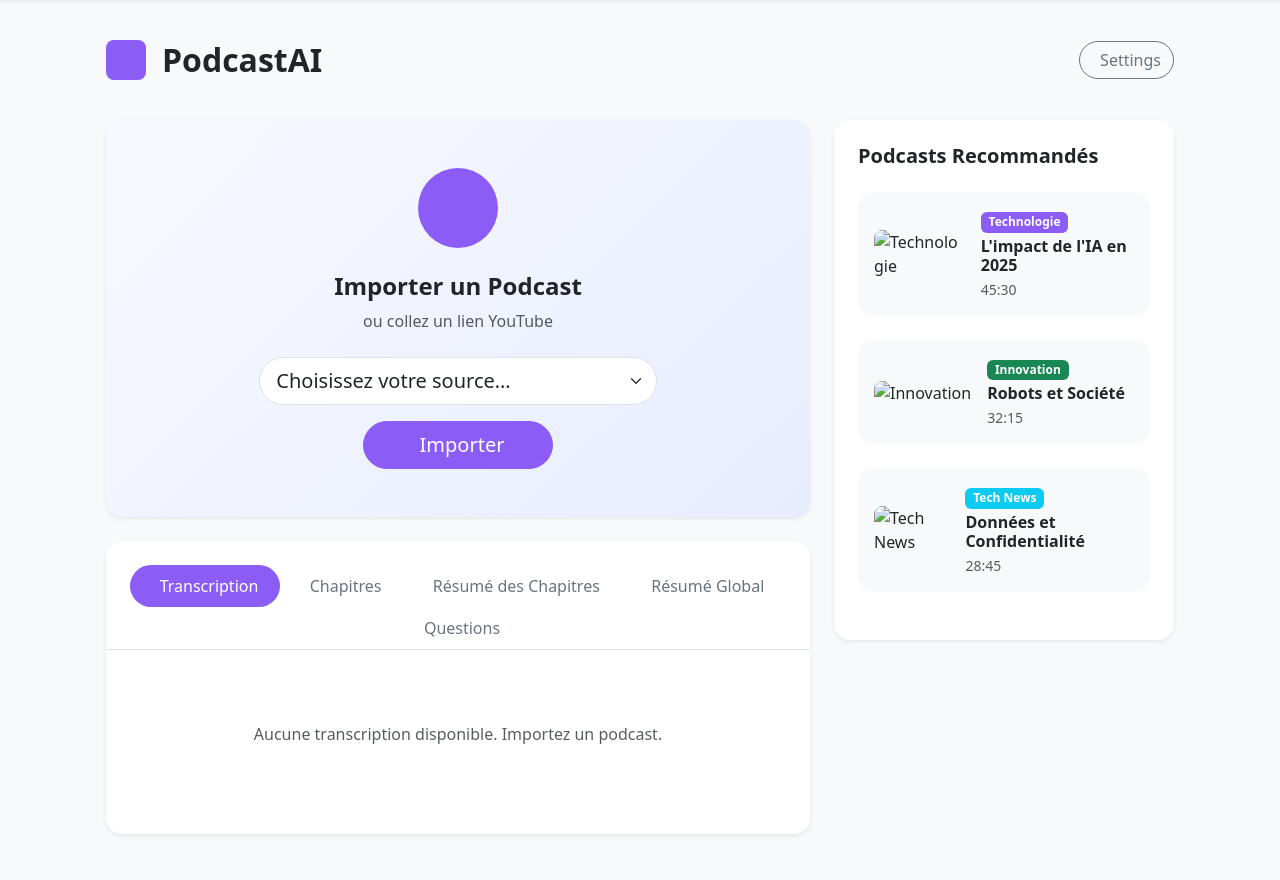
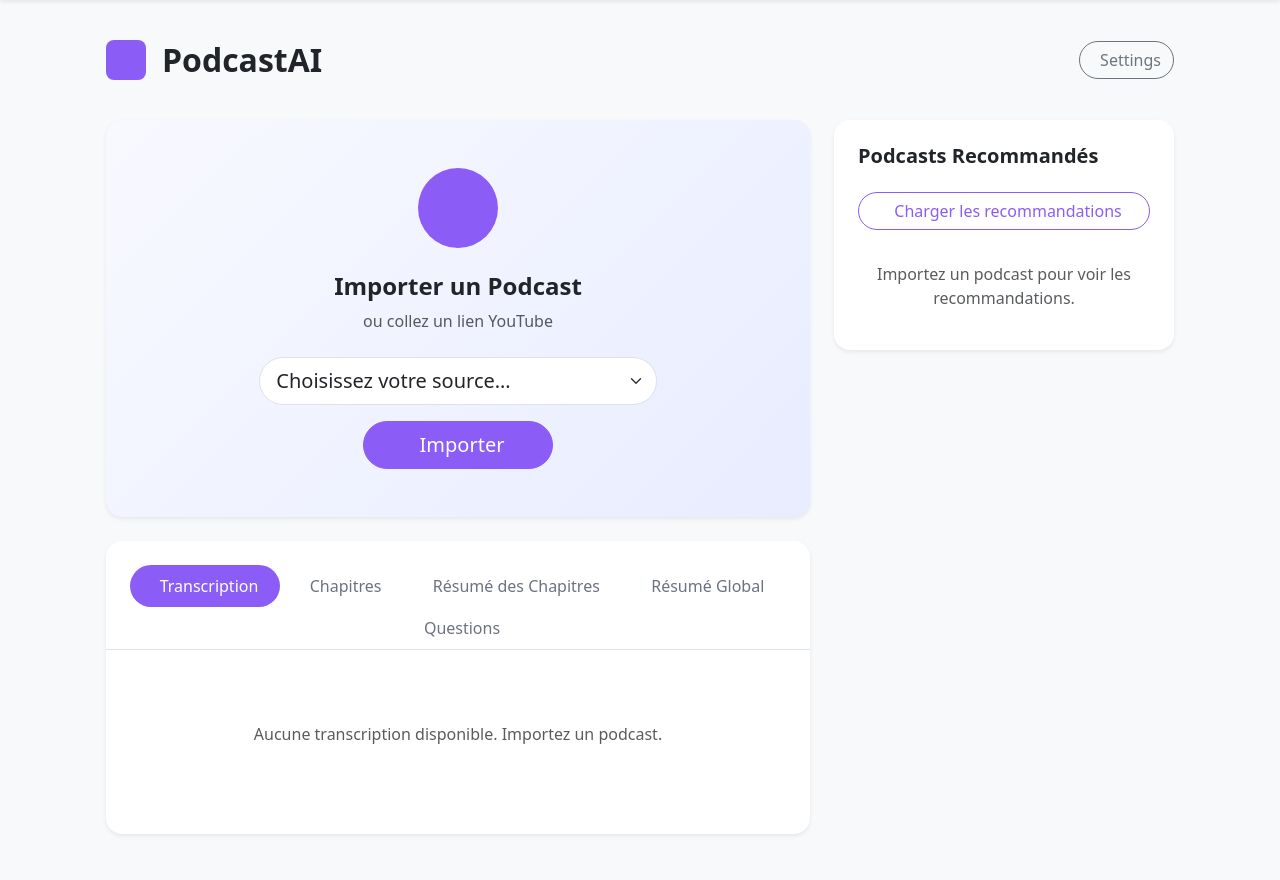
Before and after one commit to salahibra/podpal, a Flask app: page / in a window 1280 px wide. Shown: the part 70-950 px from the top of the page. Run offline with Flask 3, Linux system fonts and the light colour scheme; parts of the project's set-up code (start-up, migrations or seed data) failed here and were passed over; some libraries are stand-ins or nearby versions.

Commit message:
adding recommendations

```diff
--- a/main.py
+++ b/main.py
@@ -379,6 +379,79 @@ def rag_chat():
         "sources": sources
     }), 200
 
+import recommandation
+from build_podcast_vectorstore import build_podcast_chroma_index
+@app.route("/build_index_podcasts", methods=["GET"])
+def build_index_podcasts():
+    """
+    Cette route appelle directement la fonction `build_podcast_chroma_index`
+    qui se trouve dans `recommandation.py`. Elle reconstruit l’index Chroma
+    des épisodes de podcast stockés dans './podcast_dataset/podcast_epds_dataset.json'.
+    """
+    try:
+        # Appel à votre fonction pré-existante
+        build_podcast_chroma_index(persist_dir="data/vectorstores/podcast_eps")
+        return jsonify({"status": "Index Chroma des podcasts reconstruit avec succès."}), 200
+
+    except Exception as e:
+        logger.error(f"Erreur lors de build_podcast_chroma_index : {e}")
+        return jsonify({"error": f"Échec de la construction de l’index : {str(e)}"}), 500
+
+@app.route("/get_recommendations", methods=["GET"])
+def get_recommendations():
+    """
+    Cette route appelle directement la fonction `run_recommendation_from_summary_chroma`
+    qui se trouve dans `recommandation.py`. Elle renvoie en JSON la liste des recommandations.
+
+    ATTENTION :
+      - run_recommendation_from_summary_chroma affiche par défaut les résultats au format console.
+      - Pour la retourner en JSON, on adapte un peu son appel en interceptant la liste qu'elle génère.
+    """
+
+    try:
+        # run_recommendation_from_summary_chroma attend par défaut top_k=5 et persiste dans "data/vectorstores/podcast_eps"
+        # Mais pour récupérer ses recommandations au lieu de juste les afficher, on modifie légèrement son code
+        # pour qu'il renvoie la liste. On crée un wrapper temporaire ici.
+
+        # On duplique l'essentiel de run_recommendation_from_summary_chroma pour récupérer la liste :
+        from recommandation import load_global_summary
+        from langchain.vectorstores import Chroma
+        from langchain.embeddings import HuggingFaceEmbeddings
+
+        # 1) Charger le résumé global
+        global_summary = load_global_summary(filepath="data/summaries.json")
+
+        # 2) Préparer l’embedder + recharger l’index Chroma (persisté précédemment)
+        embedding_model = HuggingFaceEmbeddings(model_name="sentence-transformers/all-MiniLM-L6-v2")
+        persist_dir = "data/vectorstores/podcast_eps"
+        vectorstore = Chroma(persist_directory=persist_dir, embedding_function=embedding_model)
+
+        # 3) Lancer la recherche de similarité (on prend top_k=5)
+        top_k = 5
+        results = vectorstore.similarity_search_with_relevance_scores(global_summary, k=top_k)
+
+        # 4) Construire la liste de recommandations sous forme de dict
+        recommendations = []
+        for rank, (doc, score) in enumerate(results, start=1):
+            meta = doc.metadata or {}
+            recommendations.append({
+                "rank": rank,
+                "podcast_title": meta.get("podcast_title", "Unknown"),
+                "episode_title": meta.get("episode_title", "Unknown"),
+                "description": doc.page_content,
+                "episode_link": meta.get("episode_link", "N/A"),
+                "score": float(score)
+            })
+
+        return jsonify({"recommendations": recommendations}), 200
+
+    except FileNotFoundError as fnf:
+        logger.error(f"Fichier introuvable : {fnf}")
+        return jsonify({"error": f"Fichier non trouvé : {str(fnf)}"}), 500
+
+    except Exception as e:
+        logger.error(f"Erreur lors de la récupération des recommandations : {e}")
+        return jsonify({"error": f"Échec des recommandations : {str(e)}"}), 500
 
 # -----------------------------
 #   Lancement de l’application
--- a/templates/index2.html
+++ b/templates/index2.html
@@ -334,12 +334,12 @@
                   {% else %}
                     <div class="d-flex mb-3">
                       <div class="bg-white rounded-4 p-3 shadow-sm" style="max-width: 80%;">
-                        <p class="mb-2">Questions suggérées :</p>
+                        <!--<p class="mb-2">Questions suggérées :</p>
                         <div class="d-flex flex-wrap gap-2">
                           <span class="badge bg-light text-dark rounded-pill px-3 py-2 suggested-question" style="cursor: pointer;">"Quels sont les principaux défis éthiques de l'IA ?"</span>
                           <span class="badge bg-light text-dark rounded-pill px-3 py-2 suggested-question" style="cursor: pointer;">"Comment l'IA va-t-elle impacter le marché du travail ?"</span>
                           <span class="badge bg-light text-dark rounded-pill px-3 py-2 suggested-question" style="cursor: pointer;">"Quelles sont les applications concrètes de l'IA aujourd'hui ?"</span>
-                        </div>
+                        </div>-->
                       </div>
                     </div>
                   {% endif %}
@@ -375,46 +375,25 @@
     <div class="card-body p-4">
       <h5 class="fw-bold mb-4">Podcasts Recommandés</h5>
 
-            <!-- Podcast Card 1 -->
-            <div class="d-flex align-items-center mb-4 p-3 rounded-4 bg-light">
-              <div class="me-3">
-                <img src="https://via.placeholder.com/60x60/8B5CF6/FFFFFF?text=AI" class="rounded-3" alt="Technologie" style="width: 60px; height: 60px; object-fit: cover;" />
-              </div>
-              <div class="flex-grow-1">
-                <span class="badge bg-purple text-white mb-1">Technologie</span>
-                <h6 class="mb-1 fw-semibold">L'impact de l'IA en 2025</h6>
-                <p class="text-muted mb-0 small">45:30</p>
-              </div>
+      <!-- Bouton pour charger les recommandations -->
+      <div class="mb-3">
+        <button id="recommendButton" class="btn btn-outline-purple rounded-pill w-100">
+          <i class="fas fa-sync me-2"></i>Charger les recommandations
+        </button>
       </div>
 
-            <!-- Podcast Card 2 -->
-            <div class="d-flex align-items-center mb-4 p-3 rounded-4 bg-light">
-              <div class="me-3">
-                <img src="https://via.placeholder.com/60x60/10B981/FFFFFF?text=RB" class="rounded-3" alt="Innovation" style="width: 60px; height: 60px; object-fit: cover;" />
+      <!-- Conteneur où seront injectées les recommandations -->
+      <div id="recommendationsList">
+        {% if not raw_text %}
+          <div class="text-muted py-3 text-center">
+            Importez un podcast pour voir les recommandations.
           </div>
-              <div class="flex-grow-1">
-                <span class="badge bg-success text-white mb-1">Innovation</span>
-                <h6 class="mb-1 fw-semibold">Robots et Société</h6>
-                <p class="text-muted mb-0 small">32:15</p>
-              </div>
-            </div>
-
-            <!-- Podcast Card 3 -->
-            <div class="d-flex align-items-center mb-4 p-3 rounded-4 bg-light">
-              <div class="me-3">
-                <img src="https://via.placeholder.com/60x60/059669/FFFFFF?text=TN" class="rounded-3" alt="Tech News" style="width: 60px; height: 60px; object-fit: cover;" />
-              </div>
-              <div class="flex-grow-1">
-                <span class="badge bg-info text-white mb-1">Tech News</span>
-                <h6 class="mb-1 fw-semibold">Données et Confidentialité</h6>
-                <p class="text-muted mb-0 small">28:45</p>
+        {% endif %}
       </div>
     </div>
   </div>
 </div>
-      </div>
-    </div>
-  </div>
+
 
   <!-- Custom Inline Styles (you can move to static/css/styles.css if preferred) -->
   <style>
@@ -861,5 +840,80 @@ document.addEventListener("DOMContentLoaded", function() {
     });
   }
 });
+document.addEventListener("DOMContentLoaded", function() {
+  const recommendButton = document.getElementById("recommendButton");
+  const recommendationsList = document.getElementById("recommendationsList");
+
+  if (!recommendButton) return;
+
+  recommendButton.addEventListener("click", function() {
+    // Désactiver le bouton et afficher l’icône de chargement
+    recommendButton.disabled = true;
+    recommendButton.innerHTML = '<i class="fas fa-spinner fa-spin me-2"></i>Chargement…';
+
+    fetch("/get_recommendations")
+      .then(res =>
+        res.json().then(data => ({ status: res.status, body: data }))
+      )
+      .then(({ status, body }) => {
+        // En cas d’erreur renvoyée par l’API
+        if (status !== 200) {
+          recommendationsList.innerHTML = `
+            <div class="alert alert-danger rounded-4">
+              ${body.error || "Une erreur est survenue."}
+            </div>
+          `;
+          recommendButton.disabled = false;
+          recommendButton.innerHTML = '<i class="fas fa-sync me-2"></i>Recharger les recommandations';
+          return;
+        }
+
+        // Si la liste est vide
+        if (!Array.isArray(body.recommendations) || body.recommendations.length === 0) {
+          recommendationsList.innerHTML = `
+            <div class="text-muted py-3 text-center">
+              Aucune recommandation disponible.
+            </div>
+          `;
+          recommendButton.disabled = false;
+          recommendButton.innerHTML = '<i class="fas fa-sync me-2"></i>Recharger les recommandations';
+          return;
+        }
+
+        // Sinon, on construit chaque carte de recommandation
+        let html = "";
+        body.recommendations.forEach(rec => {
+          html += `
+            <a href="${rec.episode_link}" target="_blank"
+               class="list-group-item list-group-item-action mb-2 rounded-4 shadow-sm">
+              <div class="d-flex w-100 justify-content-between">
+                <h6 class="mb-1">
+                  ${rec.podcast_title}
+                  <small class="text-muted">– ${rec.episode_title}</small>
+                </h6>
+                <small class="text-muted">${rec.score.toFixed(2)}</small>
+              </div>
+              <p class="mb-0 text-truncate">${rec.description}</p>
+            </a>
+          `;
+        });
+
+        // On injecte le HTML dans le conteneur
+        recommendationsList.innerHTML = `<div class="list-group">${html}</div>`;
+
+        // Réactiver le bouton
+        recommendButton.disabled = false;
+        recommendButton.innerHTML = '<i class="fas fa-sync me-2"></i>Recharger les recommandations';
+      })
+      .catch(err => {
+        console.error(err);
+        recommendationsList.innerHTML = `
+          <div class="alert alert-danger rounded-4">Erreur réseau.</div>
+        `;
+        recommendButton.disabled = false;
+        recommendButton.innerHTML = '<i class="fas fa-sync me-2"></i>Recharger les recommandations';
+      });
+  });
+});
 </script>
 {% endblock %}
```
Lines whose indentation alone changed are shown as unchanged.
